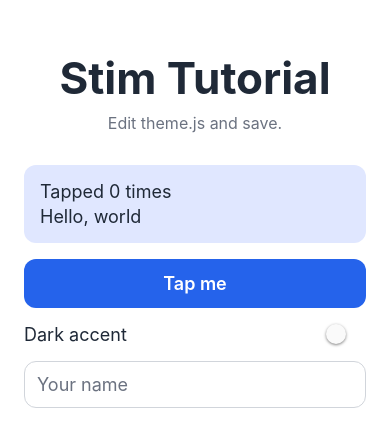
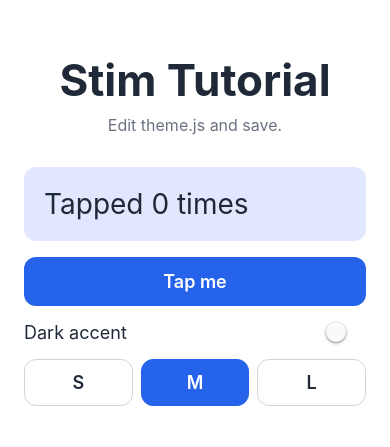
Before and after one commit to appandflow/stim-tutorial, a React Native app: screen / in a window 390 px wide. Shown: the part 193-640 px from the top of the page. Built offline with nearby package versions, Linux system fonts and the light colour scheme.

Commit message:
feat: replace the name input with a size control (#7)

```diff
--- a/App.js
+++ b/App.js
@@ -1,5 +1,5 @@
 import { useEffect, useState } from 'react';
-import { KeyboardAvoidingView, Platform, Pressable, StyleSheet, Switch, Text, TextInput, View } from 'react-native';
+import { Pressable, StyleSheet, Switch, Text, View } from 'react-native';
 
 import {
   accentColor,
@@ -16,10 +16,17 @@ import {
 
 if (__DEV__) console.info('[stim:readiness] pending');
 
+const SIZES = [
+  { key: 'S', label: 'small', fontSize: 16, cardPadding: 12 },
+  { key: 'M', label: 'medium', fontSize: 28, cardPadding: 20 },
+  { key: 'L', label: 'large', fontSize: 44, cardPadding: 32 },
+];
+
 export default function App() {
   const [count, setCount] = useState(0);
   const [dark, setDark] = useState(false);
-  const [name, setName] = useState('');
+  const [size, setSize] = useState('M');
+  const { fontSize, cardPadding } = SIZES.find((s) => s.key === size);
 
   useEffect(() => {
     console.log(`[stim:tutorial] started title=${titleColor} background=${backgroundColor}`);
@@ -27,22 +34,16 @@ export default function App() {
   }, []);
 
   return (
-    <KeyboardAvoidingView
-      behavior={Platform.OS === 'ios' ? 'padding' : undefined}
-      style={[styles.container, { backgroundColor }]}
-    >
+    <View style={[styles.container, { backgroundColor }]}>
       <Text style={[styles.title, { color: titleColor }]}>Stim Tutorial</Text>
       <Text style={[styles.subtitle, { color: mutedColor }]}>Edit theme.js and save.</Text>
 
       <View
         testID="accent-card"
-        style={[styles.card, { backgroundColor: dark ? darkAccentColor : accentColor }]}
+        style={[styles.card, { backgroundColor: dark ? darkAccentColor : accentColor, padding: cardPadding }]}
       >
-        <Text testID="tap-count" style={[styles.cardText, { color: dark ? darkTextColor : textColor }]}>
+        <Text testID="tap-count" style={[styles.cardText, { color: dark ? darkTextColor : textColor, fontSize }]}>
           Tapped {count} {count === 1 ? 'time' : 'times'}
-        </Text>
-        <Text testID="greeting" style={[styles.cardText, { color: dark ? darkTextColor : textColor }]}>
-          Hello, {name.trim() || 'world'}
         </Text>
       </View>
 
@@ -67,18 +68,32 @@ export default function App() {
         />
       </View>
 
-      <TextInput
-        testID="name-input"
-        accessibilityLabel="Your name"
-        placeholder="Your name"
-        value={name}
-        onChangeText={setName}
-        autoCapitalize="words"
-        autoCorrect={false}
-        placeholderTextColor={mutedColor}
-        style={[styles.input, { borderColor: inputBorderColor, color: textColor }]}
-      />
-    </KeyboardAvoidingView>
+      <View
+        accessibilityRole="radiogroup"
+        accessibilityLabel="Size"
+        style={styles.sizeRow}
+      >
+        {SIZES.map(({ key, label }) => {
+          const selected = size === key;
+          return (
+            <Pressable
+              key={key}
+              testID={`size-${key.toLowerCase()}`}
+              accessibilityRole="radio"
+              accessibilityLabel={`Size ${label}`}
+              accessibilityState={{ selected }}
+              onPress={() => setSize(key)}
+              style={[
+                styles.chip,
+                { borderColor: selected ? buttonColor : inputBorderColor, backgroundColor: selected ? buttonColor : backgroundColor },
+              ]}
+            >
+              <Text style={[styles.chipText, { color: selected ? buttonTextColor : textColor }]}>{key}</Text>
+            </Pressable>
+          );
+        })}
+      </View>
+    </View>
   );
 }
 
@@ -86,11 +101,13 @@ const styles = StyleSheet.create({
   container: { flex: 1, alignItems: 'center', justifyContent: 'center', padding: 24 },
   title: { fontSize: 44, fontWeight: '700', marginBottom: 8 },
   subtitle: { fontSize: 16 },
-  card: { alignSelf: 'stretch', borderRadius: 12, padding: 16, marginTop: 32, gap: 4 },
+  card: { alignSelf: 'stretch', borderRadius: 12, marginTop: 32 },
   cardText: { fontSize: 18 },
   button: { alignSelf: 'stretch', borderRadius: 12, paddingVertical: 14, marginTop: 16, alignItems: 'center' },
   buttonText: { fontSize: 18, fontWeight: '600' },
   row: { alignSelf: 'stretch', flexDirection: 'row', alignItems: 'center', justifyContent: 'space-between', marginTop: 16 },
   label: { fontSize: 18 },
-  input: { alignSelf: 'stretch', borderWidth: 1, borderRadius: 12, padding: 12, fontSize: 18, marginTop: 16 },
+  sizeRow: { alignSelf: 'stretch', flexDirection: 'row', gap: 8, marginTop: 16 },
+  chip: { flex: 1, borderWidth: 1, borderRadius: 12, paddingVertical: 12, alignItems: 'center' },
+  chipText: { fontSize: 18, fontWeight: '600' },
 });
```
